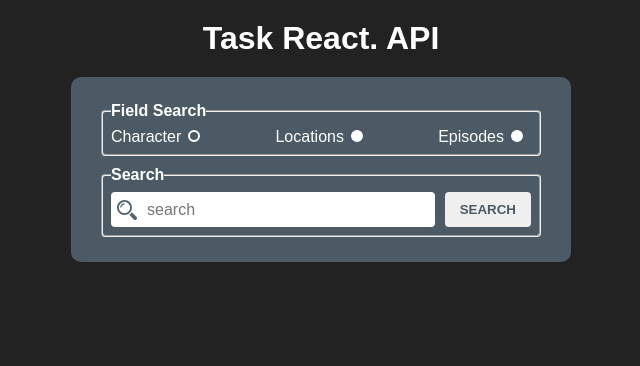
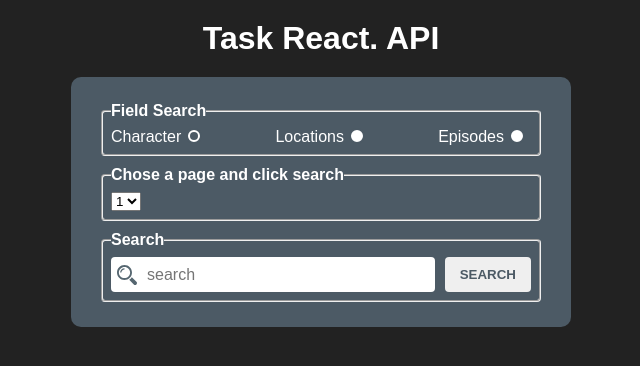
Before and after one commit to krikun1983/react-redux-api-router, a React (Create React App) app in the folder react-api/: page / in a window 1280 px wide. Shown: the top 366 px of the page, without its empty margins (319-959 px from the left). Built offline with nearby package versions, Linux system fonts and the light colour scheme.

Commit message:
feat: add select page form

```diff
--- a/react-api/src/components/form/index.tsx
+++ b/react-api/src/components/form/index.tsx
@@ -1,11 +1,12 @@
-import React, { ChangeEvent, useState, useEffect } from 'react';
-
+import React, { ChangeEvent, useState } from 'react';
+import uuid from 'react-uuid';
 import { BASE_URL, PARAM_PAGE } from '../../constants/api';
 import getPageId from '../../services/getPageId';
 import { ApiItem, GetApiData, SetFormValuesProps } from '../../types';
 import getApiResource from '../../utils/network';
 
 const Form = ({
+  dataApi,
   onSetDataApi,
   onSetTableView,
   onSetPrevPage,
@@ -29,6 +30,10 @@ const Form = ({
     const { value } = event.target;
     onSetSearchRadioValue(value);
   };
+  const handleChangeSelect = async (event: ChangeEvent<HTMLSelectElement>) => {
+    const { value } = event.target;
+    onSetCurrentPage(+value);
+  };
   // Загрузка страницы
   const handleSubmit = async (event: React.FormEvent<HTMLFormElement>): Promise<void> => {
     event.preventDefault();
@@ -38,6 +43,29 @@ const Form = ({
 
     setSearchValue('');
     setIsLoading(false);
+  };
+
+  const select = (): JSX.Element => {
+    const number = dataApi?.info.pages;
+    const array = [];
+    if (number) {
+      for (let i = 1; i <= number; i += 1) {
+        array.push(i);
+      }
+
+      return (
+        <>
+          {array.map((item: number) => {
+            return (
+              <option key={uuid()} value={item}>
+                {item}
+              </option>
+            );
+          })}
+        </>
+      );
+    }
+    return <></>;
   };
 
   return (
@@ -83,6 +111,13 @@ const Form = ({
             <span className="service-radio-custom" />
           </label>
         </fieldset>
+        <fieldset className="form__service">
+          <legend>Сhose a page and click search</legend>
+          <select onChange={handleChangeSelect}>
+            <option value="">{currentPage}</option>
+            {select()}
+          </select>
+        </fieldset>
         <fieldset className="form__panel">
           <legend>Search</legend>
           <label className="form__panel_search" htmlFor="search">
--- a/react-api/src/components/main/index.tsx
+++ b/react-api/src/components/main/index.tsx
@@ -35,6 +35,7 @@ const Main = (): JSX.Element => {
   return (
     <main className="main">
       <Form
+        dataApi={dataApi}
         onSetDataApi={setDataApi}
         onSetTableView={setTableView}
         onSetPrevPage={setPrevPage}
--- a/react-api/src/types/index.ts
+++ b/react-api/src/types/index.ts
@@ -27,6 +27,7 @@ export interface GetApiData {
 }
 
 export type SetFormValuesProps = {
+  dataApi: GetApiData | null;
   onSetDataApi: Dispatch<SetStateAction<GetApiData | null>>;
   onSetTableView: Dispatch<SetStateAction<boolean>>;
   onSetPrevPage: Dispatch<SetStateAction<string | null>>;
```
